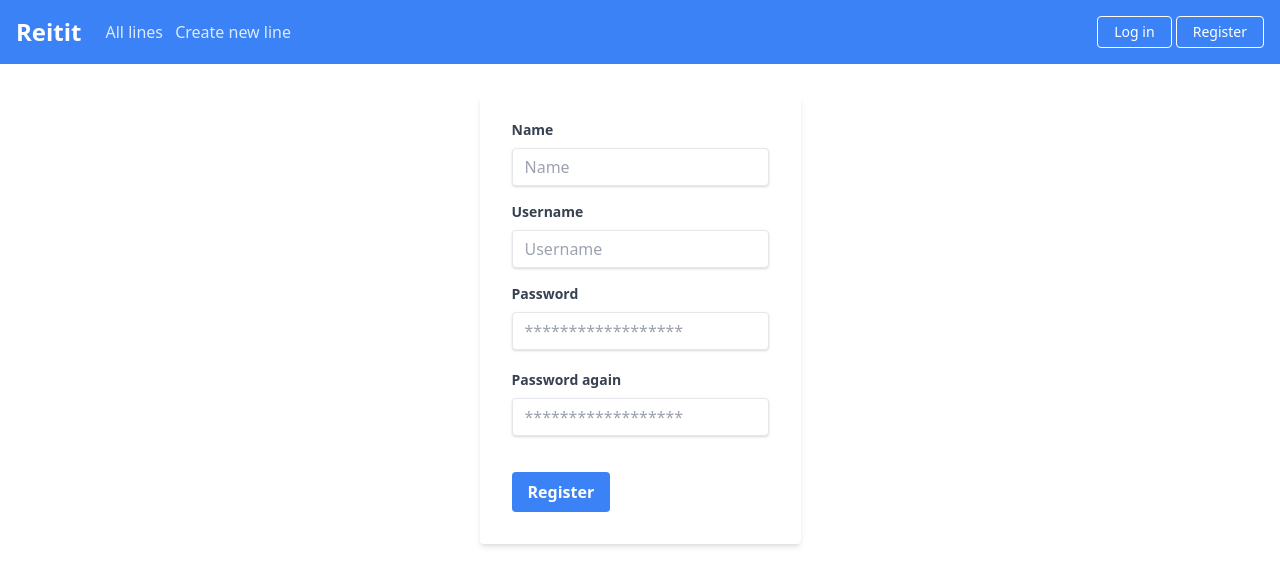
After one commit to NiinaM/reitit, a Flask app: page /auth/register in a window 1280 px wide. The commit adds this page. Shown: the top 586 px of the page. Run offline with Flask 2, Linux system fonts and the light colour scheme.

Commit message:
Lisää kirjautuminen ja rekisteröityminen

```diff
--- /dev/null
+++ b/application/auth/forms.py
@@ -0,0 +1,15 @@
+from flask_wtf import FlaskForm
+from wtforms import PasswordField, StringField
+
+
+class LoginForm(FlaskForm):
+    username = StringField("Username")
+    password = PasswordField("Password")
+
+    class Meta:
+        csrf = False
+
+
+class RegistrationForm(LoginForm):
+    name = StringField("Name")
+    password_verification = PasswordField("Password again")
--- /dev/null
+++ b/application/auth/views.py
@@ -0,0 +1,64 @@
+from flask import render_template, request, redirect, url_for
+from flask_login import login_user, logout_user
+
+from application import app, bcrypt, db
+from application.auth.models import User
+from application.auth.forms import LoginForm, RegistrationForm
+
+
+@app.route("/auth/login", methods=["GET", "POST"])
+@app.route("/auth/login/", methods=["GET", "POST"])
+def auth_login():
+    if request.method == "GET":
+        return render_template("auth/loginform.html", form=LoginForm())
+
+    form = LoginForm(request.form)
+
+    user = User.query.filter_by(username=form.username.data).first()
+    password_matches = (
+        bcrypt.check_password_hash(user.password, form.password.data) if user else False
+    )
+
+    if user is None or password_matches is False:
+        return render_template(
+            "auth/loginform.html", form=form, error="No such username or password."
+        )
+
+    login_user(user)
+    return redirect(url_for("index"))
+
+
+@app.route("/auth/logout")
+@app.route("/auth/logout/")
+def auth_logout():
+    logout_user()
+    return redirect(url_for("index"))
+
+
+@app.route("/auth/register", methods=["GET", "POST"])
+@app.route("/auth/register/", methods=["GET", "POST"])
+def auth_registration():
+    if request.method == "GET":
+        return render_template("auth/registrationform.html", form=RegistrationForm())
+
+    form = RegistrationForm(request.form)
+
+    password_hash = bcrypt.generate_password_hash(form.password.data).decode("utf-8")
+
+    # check that password matches with verification field
+    if not bcrypt.check_password_hash(password_hash, form.password_verification.data):
+        setattr(form.password_verification, "errors", ["Passwords do not match."])
+        return render_template("auth/registrationform.html", form=form)
+
+    created_user = User(form.name.data, form.username.data, password_hash)
+    db.session.add(created_user)
+
+    try:
+        db.session.commit()
+    except:
+        db.session.rollback()
+        setattr(form.username, "errors", ["Username already exists."])
+        return render_template("auth/registrationform.html", form=form)
+
+    login_user(created_user)
+    return redirect(url_for("index"))
--- /dev/null
+++ b/application/templates/auth/registrationform.html
@@ -0,0 +1,43 @@
+{% extends "layout.html" %}
+
+{% block body %}
+<div class="flex justify-center w-full">
+  <form class="bg-white shadow-md rounded px-8 pt-6 pb-8 mb-4" method="POST"
+    action="{{ url_for('auth_registration') }}">
+    <div class="mb-4">
+      <label class="block text-gray-700 text-sm font-bold mb-2" for="username">
+        {{ form.name.label }}
+      </label>
+      {{ form.name(class_="shadow appearance-none border rounded w-full py-2 px-3 text-gray-700 leading-tight focus:outline-none focus:shadow-outline", placeholder="Name") }}
+    </div>
+    <div class="mb-4">
+      <label class="block text-gray-700 text-sm font-bold mb-2" for="username">
+        {{ form.username.label }}
+      </label>
+      {{ form.username(class_="shadow appearance-none border rounded w-full py-2 px-3 text-gray-700 leading-tight focus:outline-none focus:shadow-outline", placeholder="Username") }}
+      {% for error in form.username.errors %}
+      <p class="text-red-500 text-xs italic">{{ error }}</p>
+      {% endfor %}
+    </div>
+    <div class="mb-2">
+      <label class="block text-gray-700 text-sm font-bold mb-2" for="password">
+        {{ form.password.label }}
+      </label>
+      {{ form.password(class_="shadow appearance-none border rounded w-full py-2 px-3 text-gray-700 mb-3 leading-tight focus:outline-none focus:shadow-outline", placeholder="******************") }}
+    </div>
+    <div class="mb-6">
+      <label class="block text-gray-700 text-sm font-bold mb-2" for="password">
+        {{ form.password_verification.label }}
+      </label>
+      {{ form.password_verification(class_="shadow appearance-none border rounded w-full py-2 px-3 text-gray-700 mb-3 leading-tight focus:outline-none focus:shadow-outline", placeholder="******************") }}
+      {% for error in form.password_verification.errors %}
+      <p class="text-red-500 text-xs italic">{{ error }}</p>
+      {% endfor %}
+    </div>
+    <div class="flex items-center justify-between">
+      <input type="submit" value="Register"
+        class="bg-blue-500 hover:bg-blue-700 text-white font-bold py-2 px-4 rounded focus:outline-none focus:shadow-outline" />
+    </div>
+  </form>
+</div>
+{% endblock %}
--- a/application/templates/layout.html
+++ b/application/templates/layout.html
@@ -22,8 +22,28 @@
         </li>
       </ul>
     </div>
+    {% if current_user.is_authenticated %}
+    <div>
+      <span class="inline-block text-sm leading-none text-white mt-4 lg:mt-0">{{ current_user.name }}</span>
+      <a href="{{ url_for('auth_logout') }}"
+        class="inline-block text-sm px-4 py-2 leading-none border rounded text-white border-white hover:border-transparent hover:text-teal-500 hover:bg-white ml-2 mt-4 lg:mt-0">
+        Log out
+      </a>
+    </div>
+    {% else %}
+    <div>
+      <a href="{{ url_for('auth_login') }}"
+        class="inline-block text-sm px-4 py-2 leading-none border rounded text-white border-white hover:border-transparent hover:text-teal-500 hover:bg-white mt-4 lg:mt-0">
+        Log in
+      </a>
+      <a href="{{ url_for('auth_registration') }}"
+        class="inline-block text-sm px-4 py-2 leading-none border rounded text-white border-white hover:border-transparent hover:text-teal-500 hover:bg-white mt-4 lg:mt-0">
+        Register
+      </a>
+    </div>
+    {% endif %}
   </nav>
-  <div class="container p-8">
+  <div class="container pt-8 px-4 sm:px-8">
     {% block body %}
     <p>
       Content.
```
Also changed, not shown: application/__init__.py (+29 -0 lines), application/auth/models.py (added, +35 -0 lines), application/templates/auth/loginform.html (added, +25 -0 lines), requirements.txt (+8 -0 lines).
